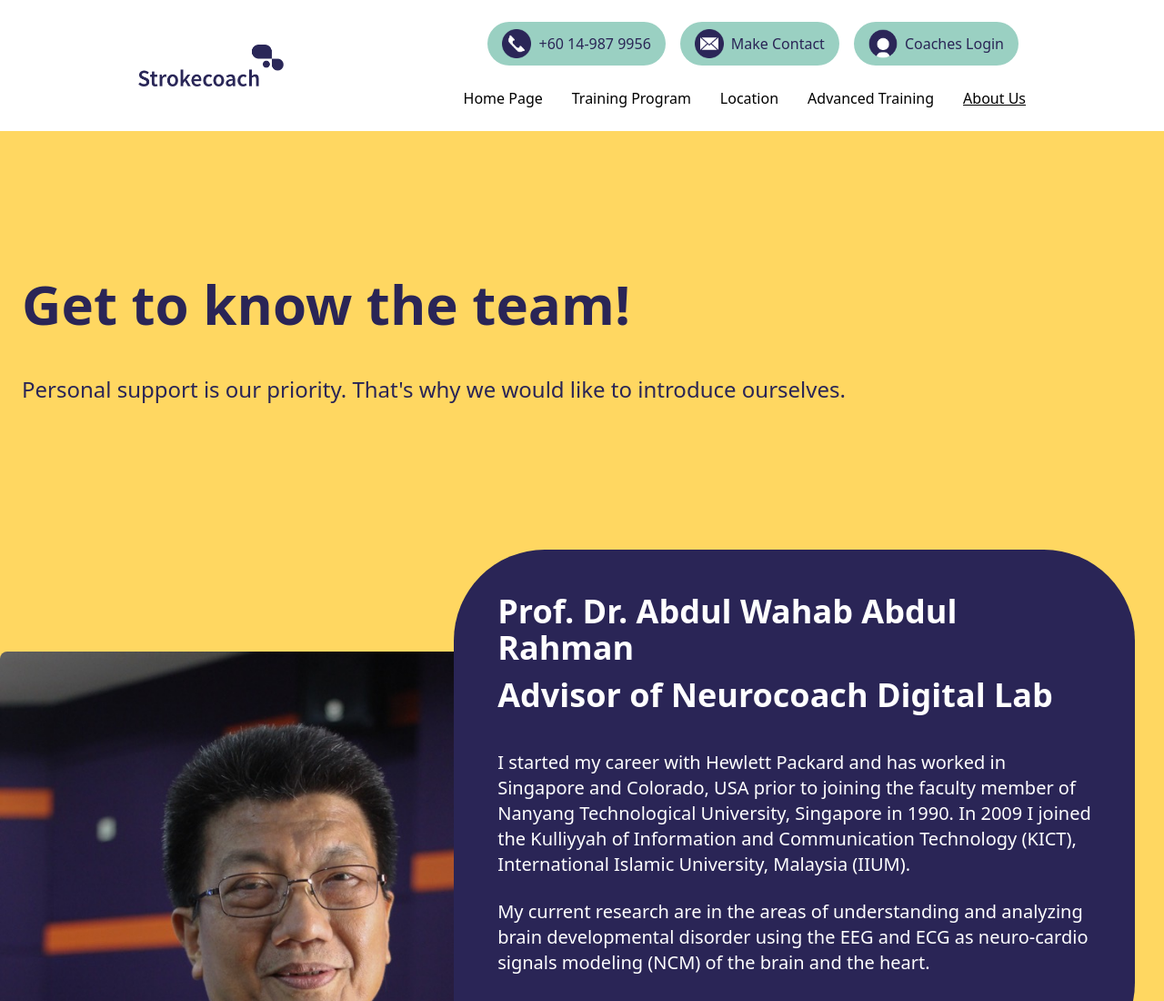
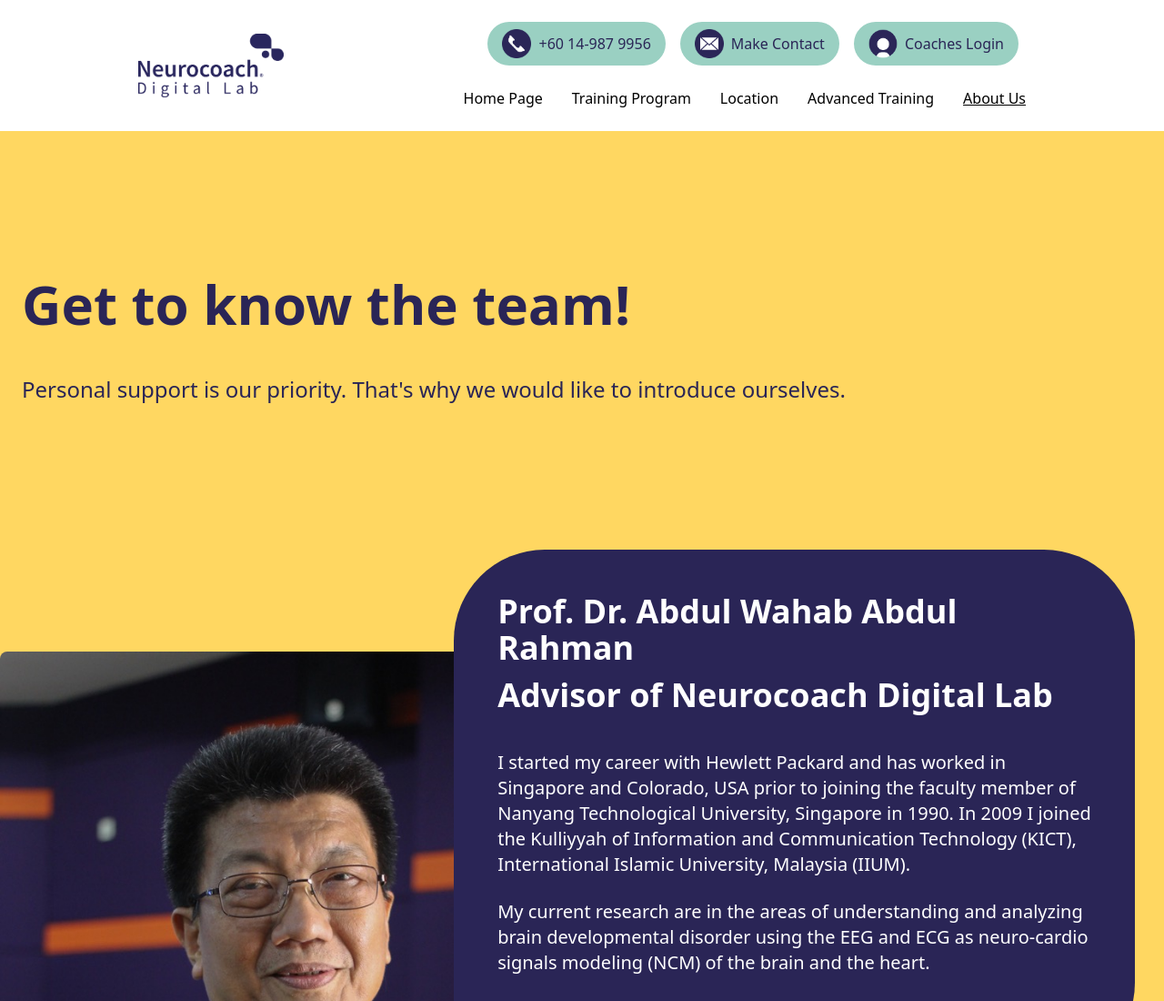
Before and after one commit to TahmidTaki/strokecoach, a website: page about-us.html in a window 1280 px wide. Shown: the top 1100 px of the page at 91% size. Drawn offline with Linux system fonts and the light colour scheme.

Commit message:
NDL logo updated

```diff
--- a/about-us.html
+++ b/about-us.html
@@ -35,7 +35,7 @@
         <!-- flex container  -->
         <div class="flex items-center justify-between">
             <!-- logo  -->
-            <img src="files/logo/Strokecoach_Logo_RGB.png" class="w-40" alt="">
+            <img src="files/logo/NDL_Official_Logo.png" class="w-40" alt="">
 
             <div class="flex flex-col">
                 <!-- buttons  -->
```
Also changed, not shown: advanced-training.html (+1 -1 lines), index.html (+1 -1 lines), training-program.html (+1 -1 lines), files/logo/NDL_Official_Logo.png (added).
